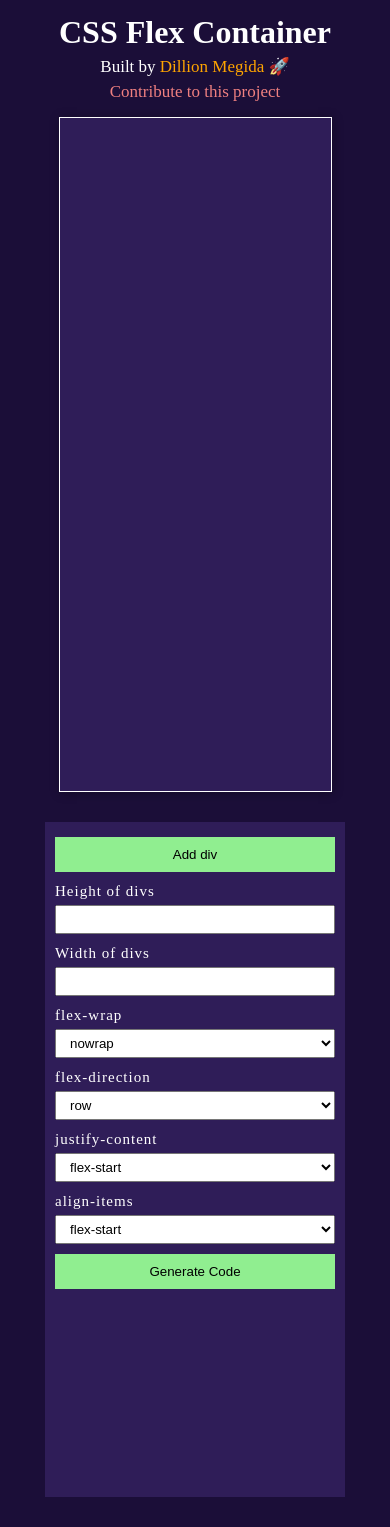
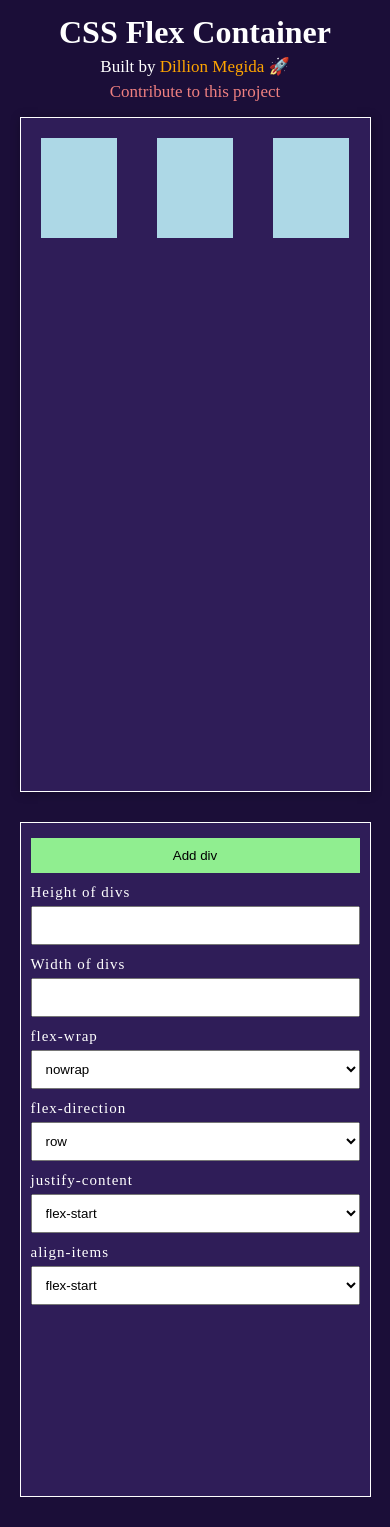
Before and after one commit to dillionmegida/cssflex-generator, a React (Create React App) app: page / in a window 390 px wide. Before the commit the page ends 1497 px from the top, so only its background shows below. Built offline with nearby package versions, Linux system fonts and the light colour scheme; a web font is replaced by a local one.

Commit message:
Updated Project for first release

```diff
--- a/public/index.html
+++ b/public/index.html
@@ -19,7 +19,7 @@
       work correctly both with client-side routing and a non-root public URL.
       Learn how to configure a non-root public URL by running `npm run build`.
     -->
-    <title>React App</title>
+    <title>CSS Flex Generator</title>
 
     <!-- Google Font Alef -->
     <link href='https://fonts.googleapis.com/css?family=Alef' rel='stylesheet'>
--- a/src/App.css
+++ b/src/App.css
@@ -7,10 +7,10 @@
   width: 100%;
   text-align: center;
   margin: 10px 0;
+  color: white;
 }
 .AppInfo p {
   font-size: 17px;
-  color: white;
   margin: 5px 0;
 }
 .AppInfo .creator {
@@ -20,26 +20,29 @@
   color: lightcoral;
 }
 .AppTitle {
-  color: white;
   margin: 4px 0;
 }
 
 .FlexContainer {
-  width: 70vw;
+  width: 65%;
   background-color: #2f1d58;
   box-shadow: 1px 1px 10px rgba(0,0,0,0.3);
   border: 1px solid white;
   display: flex;
   flex-wrap: wrap;
   justify-content: center;
-  margin: 0 30px 30px;
+  margin: 0 10px 30px;
   height: 80vh;
   overflow: auto;
 }
-  width: 170px;
-  height: 170px;
 
 /* .FlexContainer > div {
   background-color: #dec58e;
   margin: 10px;
 } */
+
+@media only screen and (max-width: 550px) {
+  .FlexContainer {
+    width: 90%;
+  }
+}
--- a/src/App.js
+++ b/src/App.js
@@ -30,7 +30,7 @@ class App extends React.Component {
 
   state = {
     //Number of Divs
-    nDivs: 7,
+    nDivs: 3,
     // Handling the state of the styles
     divsWidth: '100px',
     divsHeight: '100px',
--- a/src/components/Controls/Control.js
+++ b/src/components/Controls/Control.js
@@ -57,9 +57,12 @@ let Controls = props => {
               <option>baseline</option>
             </select>
           </div>
-          <button className='GenCode'>
+          {/*
+            Not enabled yet
+            <button className='GenCode'>
           	Generate Code
           </button>
+            */ }
         </section>
 	)
 }
--- a/src/components/Controls/Controls.css
+++ b/src/components/Controls/Controls.css
@@ -1,13 +1,14 @@
 
 .Controls {
-  max-width: 300px;
-  min-width: 250px;
+  width: 30%;
   background-color: #2f1d58;
   padding: 10px;
   display: flex;
   flex-flow: column;
   color: white;
   height: 80vh;
+  border: 1px solid white;
+  margin: 0 0 30px;
 }
 .Controls label {
   font-size: 15px;
@@ -24,7 +25,7 @@
   padding: 10px;
 }
 .Controls input, .Controls select {
-  padding: 5px 10px;
+  padding: 10px 10px;
 }
 .GenCode {
   padding: 10px;
@@ -35,3 +36,9 @@
 .GenCode:hover {
   background-color: green;
 }
+
+@media only screen and (max-width: 550px) {
+  .Controls {
+    width: 90%;
+  }
+}
```
